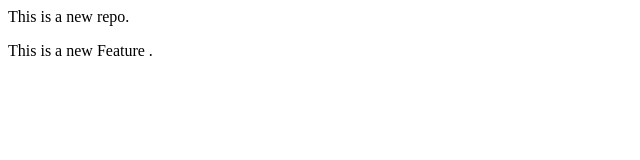
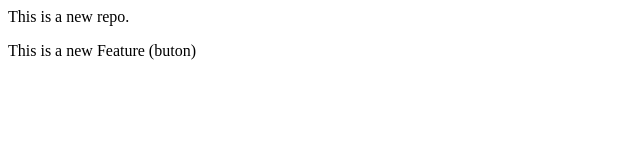
Before and after one commit to 10Vaibhav/Local_Repo, a plain HTML site: page index.html in a window 1280 px wide. Shown: the full height of the page, 0-640 px from the left. Drawn offline with Linux system fonts and the light colour scheme.

```diff
--- a/index.html
+++ b/index.html
@@ -1,2 +1,2 @@
 <p> This is a new repo.</p>
-<p> This is a new Feature .</p>
+<p> This is a new Feature (buton)</p>
```
